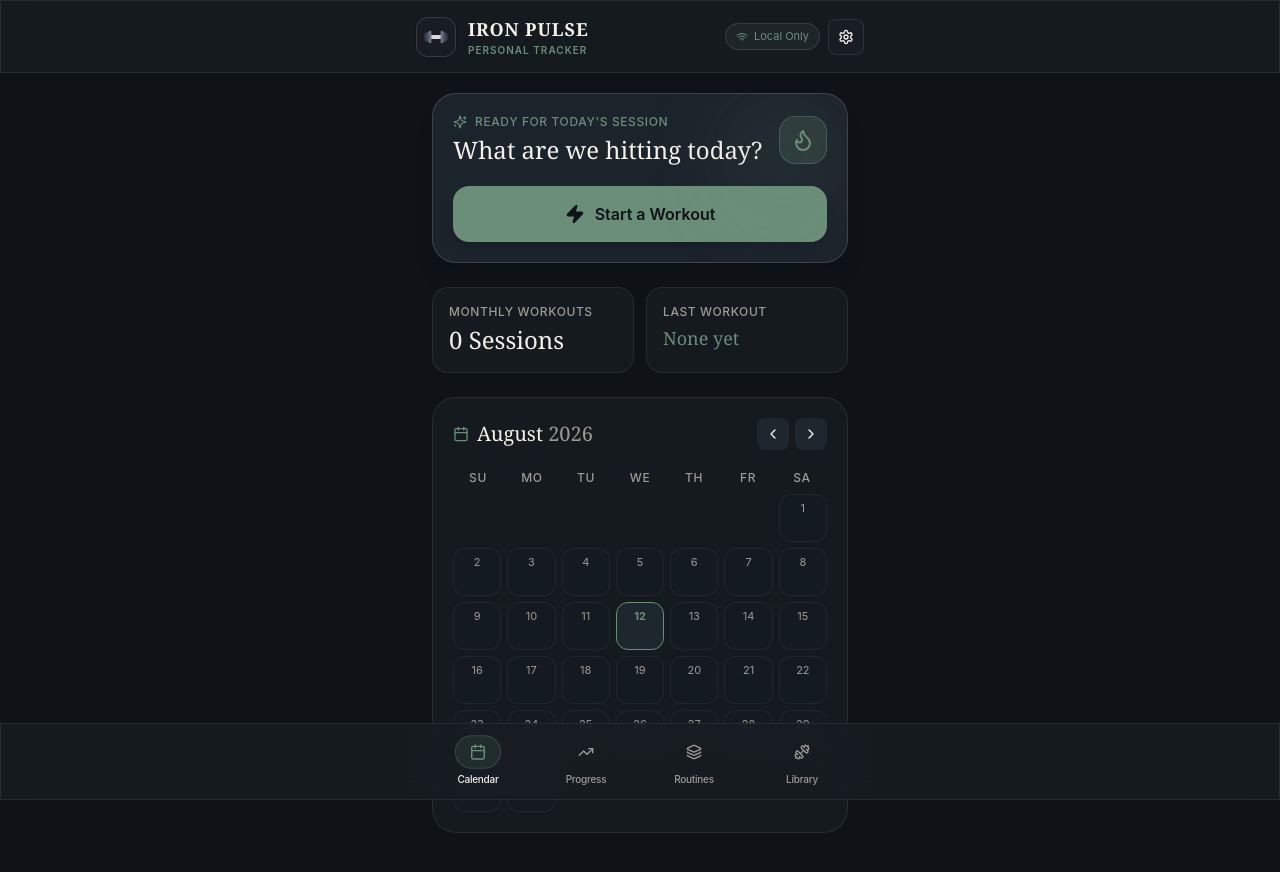
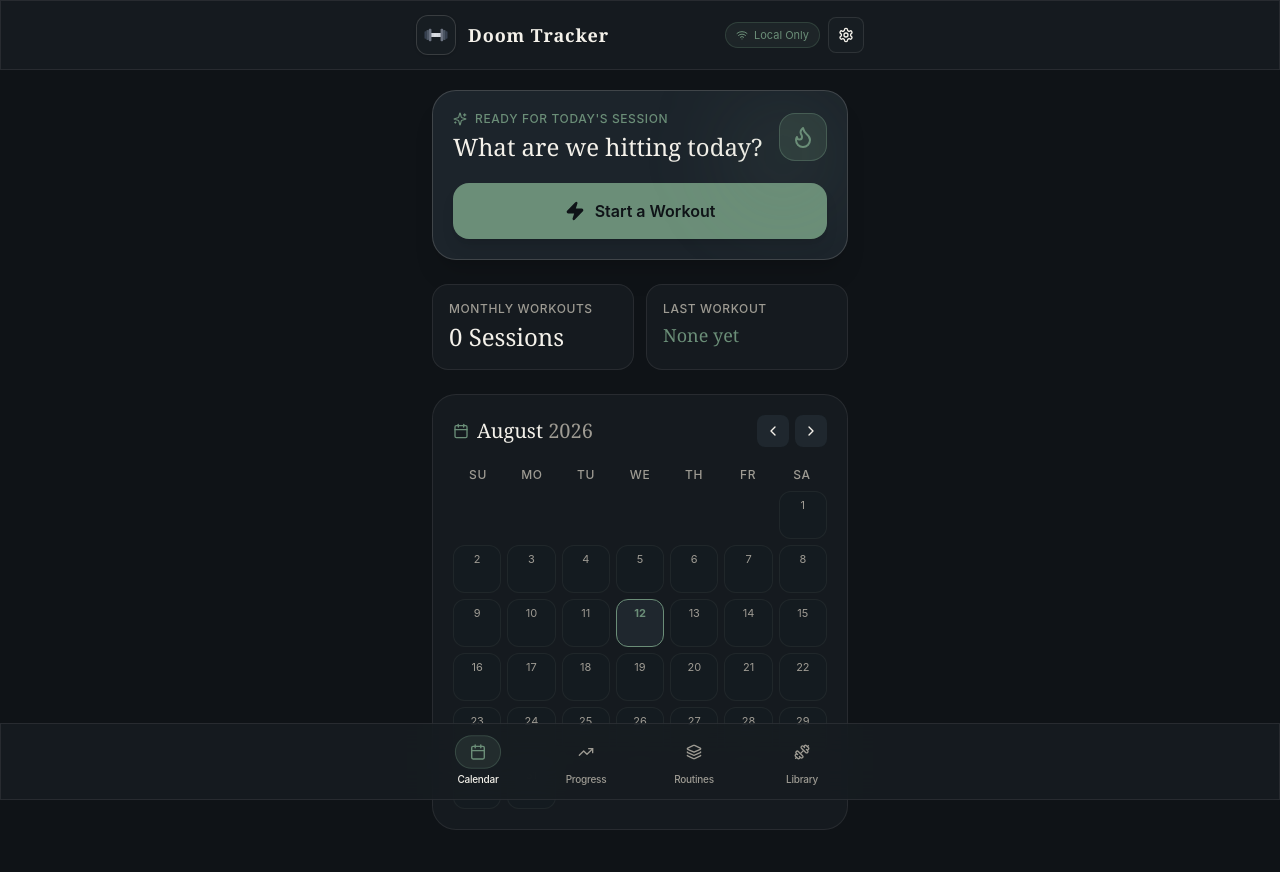
Before and after one commit to tomern0305/Gym-Tracker-Google-Sheets, a React (Vite) app: page / in a window 1280 px wide. Shown: the top 872 px of the page. Built offline with nearby package versions, Linux system fonts and the light colour scheme.

Commit message:
feat: rename application to Doom Tracker and remove sub-header in UI

```diff
--- a/index.html
+++ b/index.html
@@ -12,10 +12,10 @@
   <meta name="mobile-web-app-capable" content="yes" />
   <meta name="apple-mobile-web-app-capable" content="yes" />
   <meta name="apple-mobile-web-app-status-bar-style" content="black-translucent" />
-  <meta name="apple-mobile-web-app-title" content="IRON PULSE" />
+  <meta name="apple-mobile-web-app-title" content="Doom Tracker" />
   <meta name="theme-color" content="#0F1317" />
 
-  <title>IRON PULSE • Personal Gym Tracker</title>
+  <title>Doom Tracker</title>
 </head>
 
 <body class="bg-[#0F1317] text-[#F4F1EA] antialiased selection:bg-[#6B8E78] selection:text-[#0F1317]">
--- a/src/components/Header.tsx
+++ b/src/components/Header.tsx
@@ -51,8 +51,8 @@ export const Header: React.FC<HeaderProps> = ({ onOpenSettings }) => {
             <DumbbellLogo className="h-6 w-6" />
           </div>
           <div>
-            <h1 className="font-serif text-lg font-bold tracking-wider text-[#F4F1EA]">IRON PULSE</h1>
-            <p className="text-[10px] uppercase tracking-widest font-semibold text-[#6B8E78]">Personal Tracker</p>
+            <h1 className="font-serif text-lg font-bold tracking-wider text-[#F4F1EA]">Doom Tracker</h1>
+            {/* <p className="text-[10px] uppercase tracking-widest font-semibold text-[#6B8E78]">Personal Tracker</p> */}
           </div>
         </div>
 
--- a/src/pages/LoginPage.tsx
+++ b/src/pages/LoginPage.tsx
@@ -28,7 +28,7 @@ export const LoginPage: React.FC<LoginPageProps> = ({ onLoginSuccess }) => {
         <div className="mx-auto mb-4 flex h-20 w-20 items-center justify-center rounded-3xl bg-[#171D22] border border-[#F4F1EA]/15 shadow-2xl">
           <DumbbellLogo className="h-12 w-12" />
         </div>
-        <h1 className="font-serif text-3xl font-bold tracking-wider text-[#F4F1EA]">IRON PULSE</h1>
+        <h1 className="font-serif text-3xl font-bold tracking-wider text-[#F4F1EA]">Doom Tracker</h1>
         <p className="mt-1.5 text-xs uppercase tracking-widest font-semibold text-[#6B8E78]">Personal Performance Vault</p>
       </div>
 
@@ -54,11 +54,10 @@ export const LoginPage: React.FC<LoginPageProps> = ({ onLoginSuccess }) => {
                 }}
                 placeholder="••••••••"
                 autoFocus
-                className={`w-full rounded-xl bg-[#0F1317] border px-4 py-3.5 text-center text-lg font-mono tracking-widest text-[#F4F1EA] placeholder-[#9E9B93]/40 focus:outline-none transition ${
-                  error
+                className={`w-full rounded-xl bg-[#0F1317] border px-4 py-3.5 text-center text-lg font-mono tracking-widest text-[#F4F1EA] placeholder-[#9E9B93]/40 focus:outline-none transition ${error
                     ? 'border-[#A85454] focus:ring-1 focus:ring-[#A85454]'
                     : 'border-[#F4F1EA]/15 focus:border-[#6B8E78] focus:ring-1 focus:ring-[#6B8E78]'
-                }`}
+                  }`}
               />
               <KeyRound className="absolute right-3.5 top-4 h-5 w-5 text-[#9E9B93]/50" />
             </div>
@@ -79,7 +78,7 @@ export const LoginPage: React.FC<LoginPageProps> = ({ onLoginSuccess }) => {
         </form>
 
         <p className="mt-5 text-center text-[11px] text-[#9E9B93]/60 leading-relaxed">
-          Default passcode: <code className="text-[#6B8E78]">gym123</code><br/>
+          Default passcode: <code className="text-[#6B8E78]">gym123</code><br />
           (Changeable anytime in Settings)
         </p>
       </div>
--- a/src/services/googleAppsScriptCode.ts
+++ b/src/services/googleAppsScriptCode.ts
@@ -29,7 +29,7 @@ function handleRequest(e) {
 
     if (action === 'ping') {
       output.success = true;
-      output.data = { status: 'online', app: 'Iron Pulse Gym Tracker' };
+      output.data = { status: 'online', app: 'Doom Tracker' };
     } else if (action === 'get_all') {
       output.data = {
         logs: readLogsSheet(ss),
```
Also changed, not shown: public/manifest.json.
